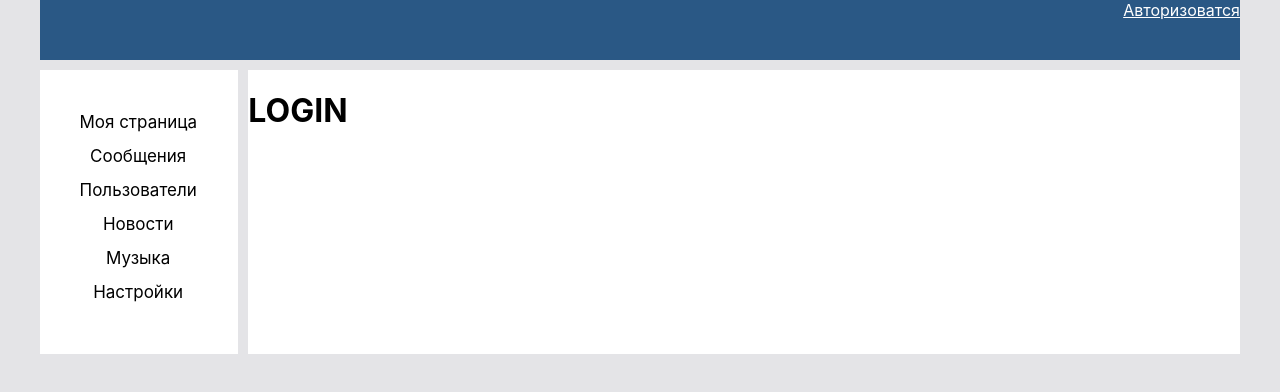
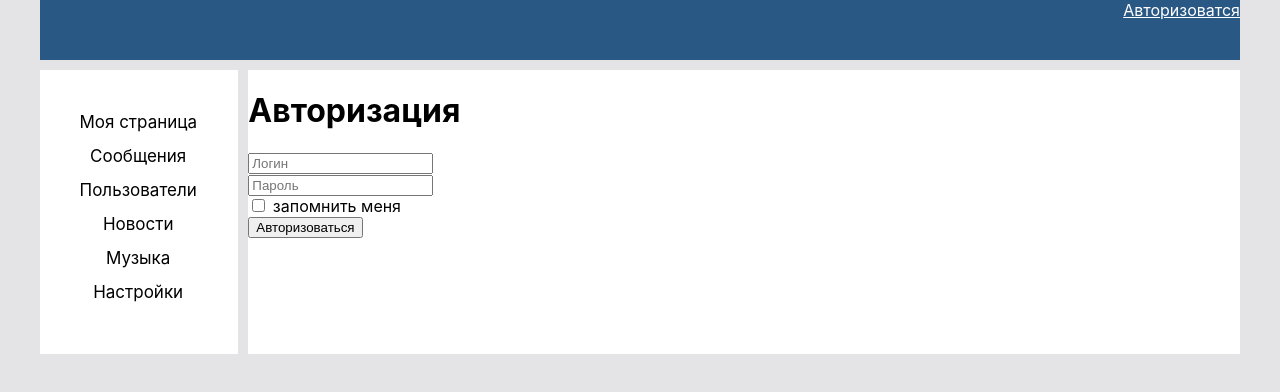
Before and after one commit to Alexes012/social_network, a React (Create React App) app: page /login in a window 1280 px wide. Shown: the top 392 px of the page. Built offline with nearby package versions, Linux system fonts and the light colour scheme; no server answers.

Commit message:
commt 75 lesson

```diff
--- a/package.json
+++ b/package.json
@@ -13,6 +13,7 @@
     "react-router-dom": "^5.1.2",
     "react-scripts": "3.4.0",
     "redux": "^4.0.5",
+    "redux-form": "^8.3.6",
     "redux-thunk": "^2.3.0"
   },
   "scripts": {
--- a/src/components/Login/Login.js
+++ b/src/components/Login/Login.js
@@ -1,9 +1,39 @@
 import React from "react";
+import {Field, reduxForm} from "redux-form";
 
 const Login = (props) => {
+
+    const onSubmit = (formData) => {
+        console.log (formData)
+    };
+
     return (
-        <h1>LOGIN</h1>
+        <div>
+            <h1>Авторизация</h1>
+            <LoginReduxForm onSubmit={onSubmit}/>
+        </div>
     )
 };
 
+const LoginForm = (props) => {
+    return (
+        <form onSubmit={props.handleSubmit}>
+            <div>
+                <Field placeholder={"Логин"} component={"input"} name={"login"}/>
+            </div>
+            <div>
+                <Field placeholder={"Пароль"} component={"input"} name={"password"}/>
+            </div>
+            <div>
+                <Field component={"input"} type={"checkbox"} name={"rememberMe"}/> запомнить меня
+            </div>
+            <div>
+                <button>Авторизоваться</button>
+            </div>
+        </form>
+    )
+};
+
+const LoginReduxForm = reduxForm ({form: 'login'}) (LoginForm);
+
 export default Login
--- a/src/redux/redux-store.js
+++ b/src/redux/redux-store.js
@@ -5,13 +5,15 @@
 import UsersReducer from "./users-reducer";
 import AuthReducer from "./auth-reducer";
 import thunkMiddleware from "redux-thunk";
+import {reducer as formReducer} from 'redux-form'
 
 let reducers = combineReducers({
     profilePage: ProfileReducer,
     dialogPage: DialogsReducer,
     sidebar: SidebarReducer,
     usersPage: UsersReducer,
-    auth: AuthReducer
+    auth: AuthReducer,
+    form: formReducer
 });
 
 let store = createStore(reducers, applyMiddleware(thunkMiddleware));
```
Also changed, not shown: 1 other file (tests, documents, lock files or other folders).
